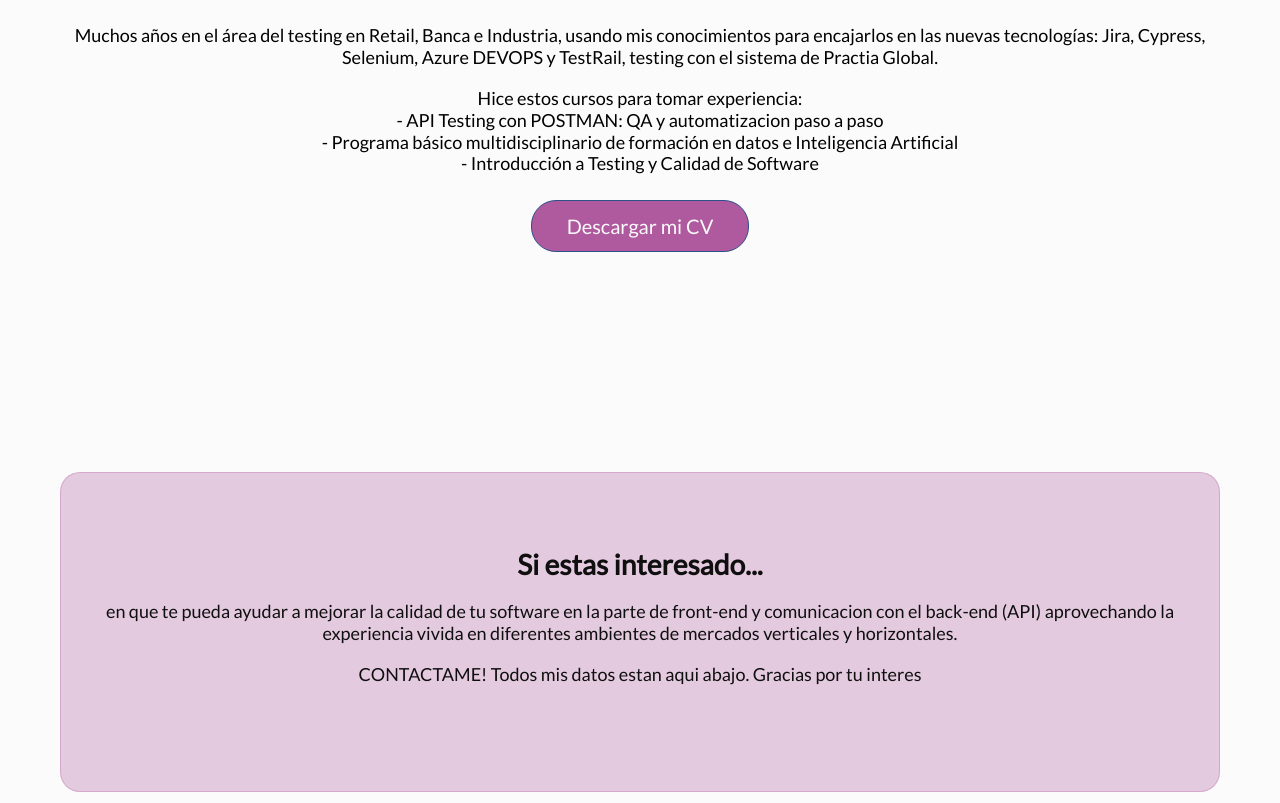
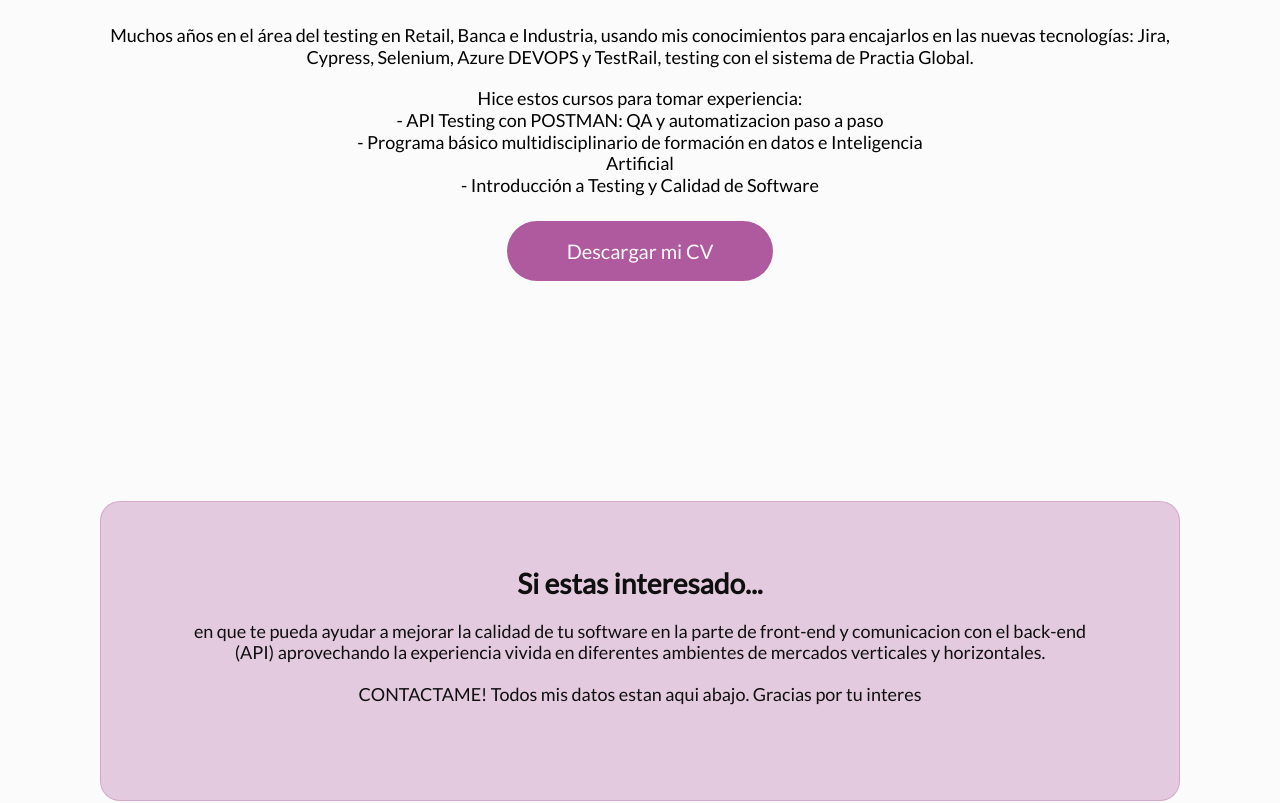
Before and after one commit to cgresconi/proyecto1_cd, a plain HTML site: page index.html in a window 1280 px wide. Shown: the part 581-1384 px from the top of the page. Drawn offline with Linux system fonts and the light colour scheme.

Commit message:
todo bien, segunda depuracion fuente

```diff
--- a/css/styles.css
+++ b/css/styles.css
@@ -4,6 +4,9 @@
 /* font-weight para regular 400 y font-weight para bold 700 */
 .ft_latoBold {
     font-weight: 700;
+}
+html {
+    scroll-padding-top: 130px; /* height of sticky header */
 }
 * { /* reset valores default navegador*/
     box-sizing: border-box;     /* une las capas de los boxes */
@@ -26,6 +29,15 @@ a { /* enlaces heredan el color de texto y no tengan subrayado */
     text-decoration: none;
     color: inherit;
 }
+body {
+    scroll-margin-top: 130px;
+}
+/* :hd_relleno::before {
+    content: "";
+    display: block;
+    height: 60px; /* fixed header height
+    margin: -60px 0 0; /* negative fixed header height
+} */
 
 /* ENCABEZADO */
 .div_flex { /* contenedor flexible */
@@ -39,9 +51,9 @@ a { /* enlaces heredan el color de texto y no tengan subrayado */
     align-items: center; /* ordenamiento flexible eje secundario*/
     /* parametros generales para fijar el encabezado */
     width: 100%; /* para que el encabezado ocupe todo el ancho */
-	left: 0; /* posiciona el encabezado en el extremo izquierdo de la pantalla */
-	top: 0; /* posiciona el encabezado en la parte mas alta de la pantalla */
-	position: fixed; /* fijar el encabezado */
+    left: 0; /* posiciona el encabezado en el extremo izquierdo de la pantalla */
+    top: 0; /* posiciona el encabezado en la parte mas alta de la pantalla */
+    position: fixed; /* fijar el encabezado */
 }
 #lg_personal { /* logo personal encabezado */
     width: 140px;
@@ -60,11 +72,11 @@ a { /* enlaces heredan el color de texto y no tengan subrayado */
     flex-direction: column;
     justify-content: center;
     align-items: center;
-    margin-top: 130px;
-    /* permite que el contenido baje del espacio del encabezado fijo */
 }
 #ig_foto { /* imagen foto personal */
     margin-bottom: 28px;
+    margin-top: 130px;
+    /* permite que el contenido baje del espacio del encabezado fijo */
     border-radius: 200px;
 }
 #tx_titPrincipal { /* texto titulo principal */
@@ -73,34 +85,41 @@ a { /* enlaces heredan el color de texto y no tengan subrayado */
 }
 .tx_datosPersonales1 { /* texto datos personales 1 */
     text-align: center;
-    margin: 0px 20px;
+    /* margin: 0px 20px;    absoluto */
+    margin: 0px 5%;
 }
 .tx_datosPersonales2 { /* texto datos personales 2 */
     text-align: center;
-    margin: 20px 20px 0px;
+    /* margin: 20px 20px 0px;    absoluto  */
+    margin: 20px 10% 0px;
 }
 #tx_ultimoDatoPersonal { /*ultimo texto de datos personales */
     margin-bottom: 25px;
 }
 #bt_descargaCv { /* boton descarga de cv */
-    border: 1px solid #2e518b;
-    border-radius: 25px;
-    padding: 13px 35px;
+    /* border: 1px solid #2e518b;  */
+    border-radius: 30px;
+    /* padding: 13px 35px;   absoluto */
+    padding: 18px 5%;
     background-color: #af599e;
     color: #fbfbfb;
     font-size: 20px;
 }
 
 /* SECCION CONTACTO */
+/* #sc_contacto {
+    padding: 1px;
+} */
 #bx_secContacto { /* box seccion de contacto */
     flex-direction: column;
     justify-content: center;
     align-items: center;
-    margin: 220px 20px 40px;
+    /* margin: 220px 20px 40px;   absoluto */
+    margin: 220px 5% 40px;
     background-color: rgb(175, 89, 158, 0.3);
     border: 1px solid rgba(175, 89, 158, 0.3);
     border-radius: 20px;
-    height: 320px;
+    height: 300px;
 }
 #tx_titSecundario { /*texto titulo secundario */
     font-size: 28px;
@@ -112,13 +131,15 @@ a { /* enlaces heredan el color de texto y no tengan subrayado */
     text-align: center;
     background-color: rgb(175, 89, 158, 0);
     color: #0f0f0f;
-    margin: 20px 20px 0px
+    /* margin: 20px 20px 0px  absoluto */
+    margin: 20px 8% 0px;
 }
 #tm_ultTxtContacto { /* ultimo texto de contacto */
     text-align: center;
     background-color: rgb(175, 89, 158, 0);
     color: #0f0f0f;
-    margin: 20px 20px 70px;
+    /* margin: 20px 20px 70px;  absoluto */
+    margin: 20px 8% 70px;
 }
 #bx_redesSociales { /* box redes sociales */
     flex-direction: row;
--- a/index.html
+++ b/index.html
@@ -21,12 +21,13 @@
         <!-- barra de navegacion -->
         <nav id="bx_encabezado" class="div_flex">
             <img id="lg_personal" src="img/retail + banca + industria.jpg" alt="logo personal" >
-            <a href="#sc_datosPersonales" id="bx_inicio" class="ft_latoBold">Inicio</a>
+            <a href="#sc_datosPersonales" class="ft_latoBold">Inicio</a>
             <a href="#sc_contacto" id="bx_contacto" class="ft_latoBold">Contacto</a>
         </nav>
     </header>
 
     <main>
+        <!-- <div id="hd_relleno"></div> -->
         <!-- SECCION DATOS PERSONALES -->
         <section id="sc_datosPersonales" class="div_flex">
             <img id="ig_foto" src="img/avatar cd.jpg" alt="foto personal">
```
